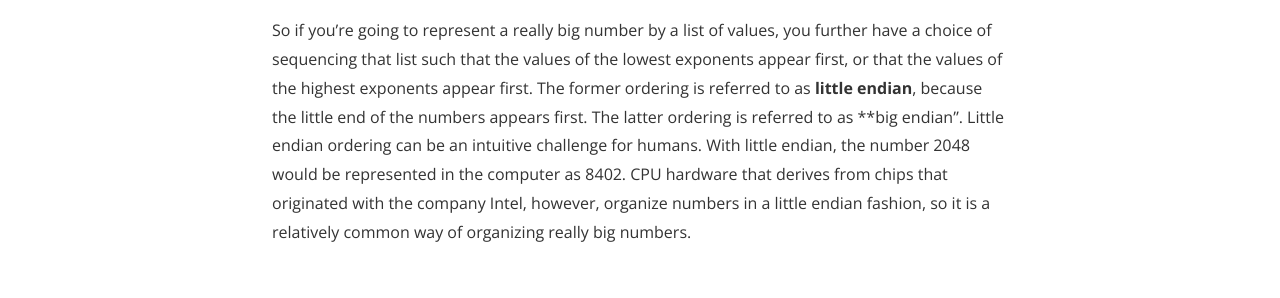
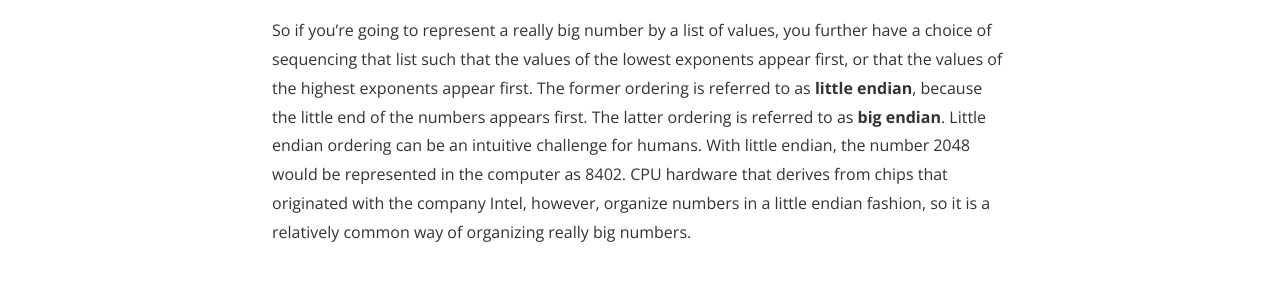
Before and after one commit to jaquilino/jaquilino.github.io, a Jekyll site: the page built from _posts/2023-01-20-arbitrary-precision.markdown, in a window 1280 px wide and 900 px high, scrolled down 2222 px. Shown: the part 334-632 px from the top of the window. Built offline with Jekyll 4.4.1, drawn with Linux system fonts in a browser that asks for light colours; nearby versions of some CDN libraries; a style sheet for code colours, icons or effects is not loaded; some of the changed text lies outside the part shown.

Commit message:
Correct grammar

```diff
--- a/_posts/2023-01-20-arbitrary-precision.markdown
+++ b/_posts/2023-01-20-arbitrary-precision.markdown
@@ -124,7 +124,7 @@ the values of the lowest exponents appear first,
 or that the values of the highest exponents appear first.
 The former ordering is referred to as **little endian**,
 because the little end of the numbers appears first.
-The latter ordering is referred to as **big endian".
+The latter ordering is referred to as **big endian**.
 Little endian ordering can be an intuitive challenge for humans.
 With little endian, the number 2048 would be represented
 in the computer as 8402.
```
Also changed, not shown: other parts of _posts/2023-01-20-arbitrary-precision.markdown (+2 -2 lines).
